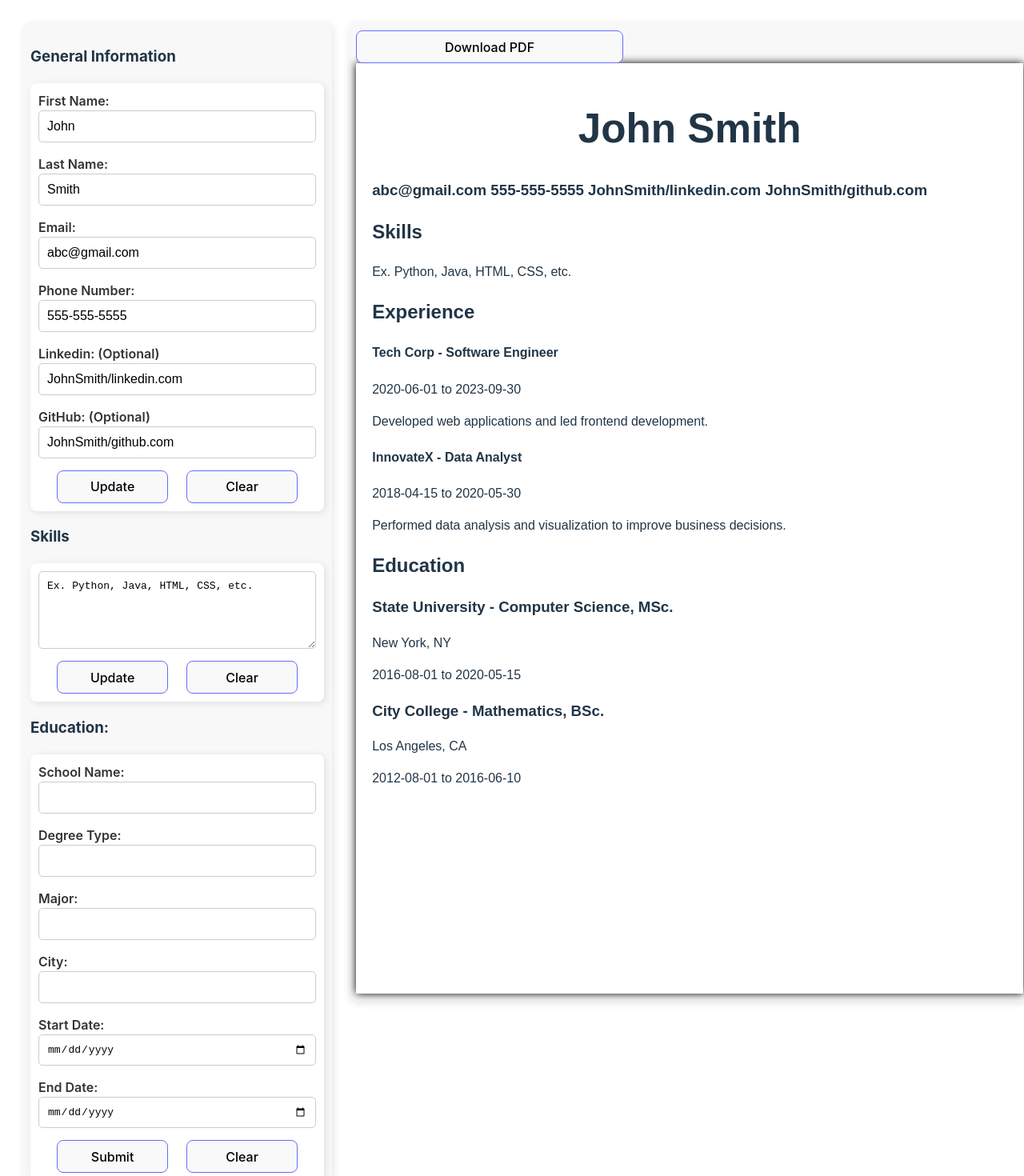
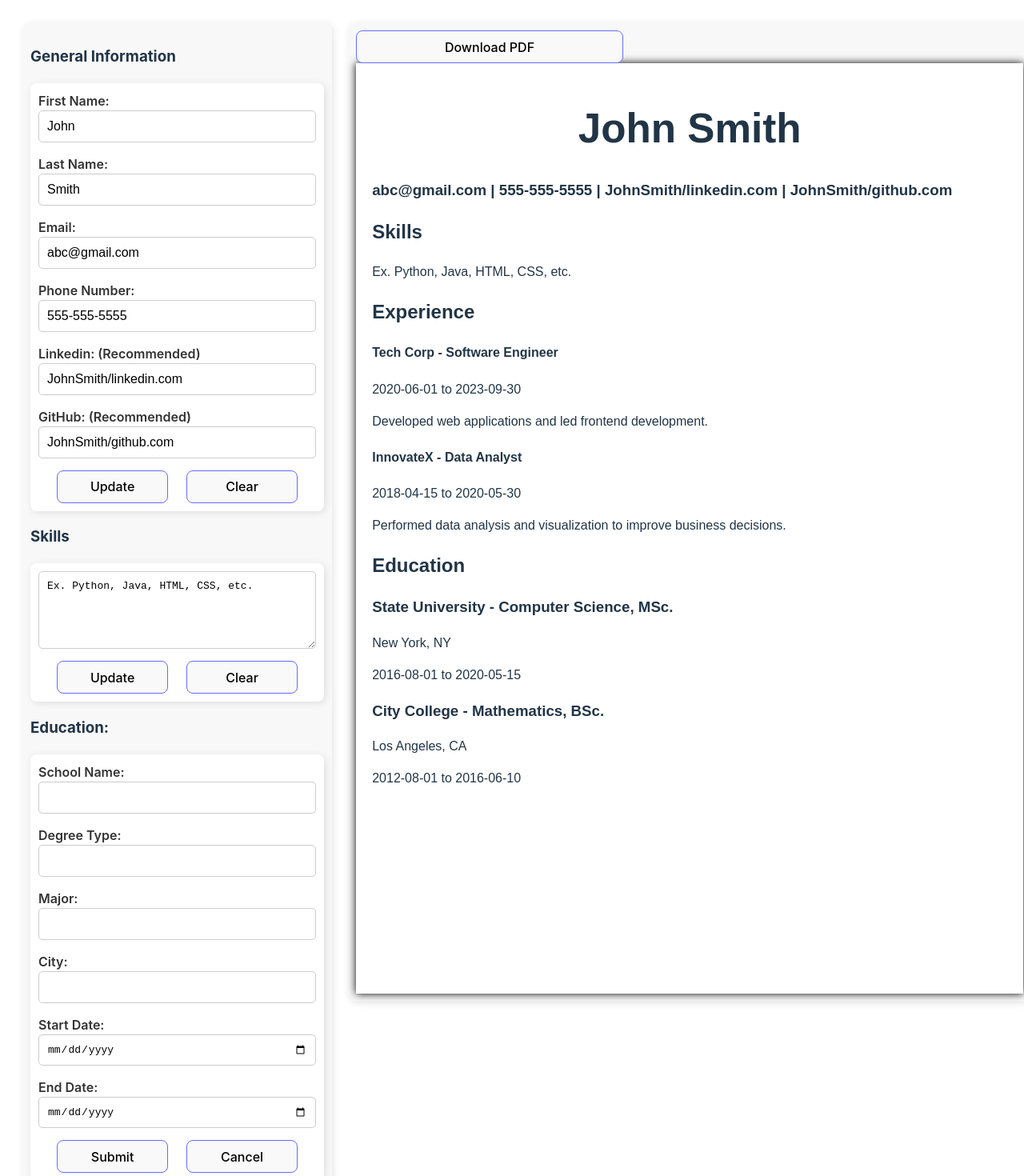
Before and after one commit to sara-naeem-cs/ResumeBuilder, a React (Vite) app: page / in a window 1280 px wide. Shown: the top 1470 px of the page at 80% size. Built offline with nearby package versions, Linux system fonts and the light colour scheme.

Commit message:
Added edit functionality for Education section

```diff
--- a/src/EducationSection.jsx
+++ b/src/EducationSection.jsx
@@ -1,81 +1,120 @@
-import { useState } from 'react'
+import { useState, useEffect } from 'react';
 
-function addExperience(setEducations, newEducation) {
+function addEducation(setEducations, newEducation) {
   setEducations((prevEducations) => [...prevEducations, newEducation]);
 }
 
-function EducationForm({ setEducations, length }) {
+function updateEducation(setEducations, updatedEducation) {
+  setEducations((prevEducations) =>
+    prevEducations.map((education) =>
+      education.id === updatedEducation.id ? updatedEducation : education
+    )
+  );
+}
+
+function EducationForm({ setEducations, length, editEducation, setEditEducation }) {
+  const [formData, setFormData] = useState(editEducation || {
+    schoolName: '',
+    degreeType: '',
+    major: '',
+    schoolLocation: '',
+    educationStartDate: '',
+    educationEndDate: '',
+  });
+
+  // Update form when switching to edit mode
+  useEffect(() => {
+    setFormData(editEducation || {
+      schoolName: '',
+      degreeType: '',
+      major: '',
+      schoolLocation: '',
+      educationStartDate: '',
+      educationEndDate: '',
+    });
+  }, [editEducation]);
+
   function handleSubmit(e) {
-    // Prevent the browser from reloading the page
     e.preventDefault();
 
-    // Read the form data
-    const form = e.target;
-    const formData = new FormData(form);
+    if (editEducation) {
+      updateEducation(setEducations, formData);
+      setEditEducation(null); // Reset edit mode
+    } else {
+      const newEducationWithId = { ...formData, id: length + 1 };
+      addEducation(setEducations, newEducationWithId);
+    }
 
-    const formJson = Object.fromEntries(formData.entries());
-    console.log(formJson);
+    setFormData({
+      schoolName: '',
+      degreeType: '',
+      major: '',
+      schoolLocation: '',
+      educationStartDate: '',
+      educationEndDate: '',
+    });
+  }
 
-    const educationWithId = { ...formJson, id: length + 1 };
+  function handleChange(e) {
+    setFormData({ ...formData, [e.target.name]: e.target.value });
+  }
 
-    addExperience(setEducations, educationWithId)
-
-  }
   return (
-    <>
-      <form method="post" onSubmit={handleSubmit}>
+    <form onSubmit={handleSubmit}>
       <label>
-          School Name: <input name="schoolName" defaultValue="" />
+        School Name: <input name="schoolName" value={formData.schoolName} onChange={handleChange} />
       </label>
       <label>
-          Degree Type: <input name="degreeType" defaultValue="" />
+        Degree Type: <input name="degreeType" value={formData.degreeType} onChange={handleChange} />
       </label>
       <label>
-          Major: <input name="major" defaultValue="" />
+        Major: <input name="major" value={formData.major} onChange={handleChange} />
       </label>
       <label>
-          City: <input name="schoolLocation" defaultValue="" />
+        City: <input name="schoolLocation" value={formData.schoolLocation} onChange={handleChange} />
       </label>
       <label>
-          Start Date: <input type="date" name="" />
+        Start Date: <input type="date" name="educationStartDate" value={formData.educationStartDate} onChange={handleChange} />
       </label>
       <label>
-          End Date: <input type="date" name="" />
+        End Date: <input type="date" name="educationEndDate" value={formData.educationEndDate} onChange={handleChange} />
       </label>
 
       <div className="button-container">
-          <button type="submit">Submit</button>
-          <button type="reset">Clear</button>
+        <button type="submit">{editEducation ? 'Update' : 'Submit'}</button>
+        <button type="button" onClick={() => setEditEducation(null)}>Cancel</button>
       </div>
     </form>
-    </>
   );
 }
 
 export default function EducationSection({ educations, setEducations }) {
+  const [editEducation, setEditEducation] = useState(null);
 
   function deleteEducation(index) {
-    const newEducationsList = educations.filter((education) => education.id !== index);
-    setEducations(newEducationsList);
+    setEducations((prevEducations) => prevEducations.filter((education) => education.id !== index));
   }
 
-  const listEducations = educations.map((education) =>
+  const listEducations = educations.map((education) => (
     <li key={education.id}>
       <h5><b>{education.schoolName}:</b> {education.degreeType}{' ' + education.major + ' '}</h5>
       <div className="button-container">
         <button type="button" onClick={() => deleteEducation(education.id)}>Delete</button>
-        <button type="button">Edit</button>
+        <button type="button" onClick={() => setEditEducation(education)}>Edit</button>
       </div>
     </li>
-  );
+  ));
 
   return (
     <>
       <h3>Education:</h3>
-      <EducationForm setEducations={setEducations} length={educations.length} ></EducationForm>
+      <EducationForm
+        setEducations={setEducations}
+        length={educations.length}
+        editEducation={editEducation}
+        setEditEducation={setEditEducation}
+      />
       <ul>{listEducations}</ul>
-
     </>
-  )
-
+  );
 }
--- a/src/ExperienceSection.jsx
+++ b/src/ExperienceSection.jsx
@@ -57,7 +57,8 @@ function ExperienceForm({ setExperiences, length }) {
   );
 }
 
-export default function EducationSection({ experiences, setExperiences }) {
+export default function ExperienceSection({ experiences, setExperiences }) {
+  const [editExperience, setEditExperience] = useState(null);
 
   function deleteExperience(index) {
     const newExperiencesList = experiences.filter((experience) => experience.id !== index);
--- a/src/GeneralInformation.jsx
+++ b/src/GeneralInformation.jsx
@@ -52,10 +52,10 @@ export default function GeneralInformation({ genInfo, setGenInfo }) {
             Phone Number: <input name="phoneNumber" defaultValue={genInfo.phoneNumber} />
           </label>
           <label>
-            Linkedin: (Optional) <input name="linkedin" defaultValue={genInfo.linkedin} />
+            Linkedin: (Recommended) <input name="linkedin" defaultValue={genInfo.linkedin} />
           </label>
           <label>
-            GitHub: (Optional) <input name="github" defaultValue={genInfo.github} />
+            GitHub: (Recommended) <input name="github" defaultValue={genInfo.github} />
           </label>
           <div className="button-container">
             <button type="submit">Update</button>
--- a/src/resume.jsx
+++ b/src/resume.jsx
@@ -30,9 +30,9 @@ export default function Resume({ genInfo, skills, experiences, educations }) {
         <section>
         <h3>
           {genInfo.email && <span>{genInfo.email} </span>}
-          {genInfo.phoneNumber && <span>{genInfo.phoneNumber} </span>}
-          {genInfo.linkedin && <span>{genInfo.linkedin} </span>}
-          {genInfo.github && <span>{genInfo.github} </span>}
+          {genInfo.phoneNumber && <span> | {genInfo.phoneNumber} </span>}
+          {genInfo.linkedin && <span> | {genInfo.linkedin} </span>}
+          {genInfo.github && <span> | {genInfo.github} </span>}
         </h3>
         </section>
 
```
Lines whose indentation alone changed are shown as unchanged.
